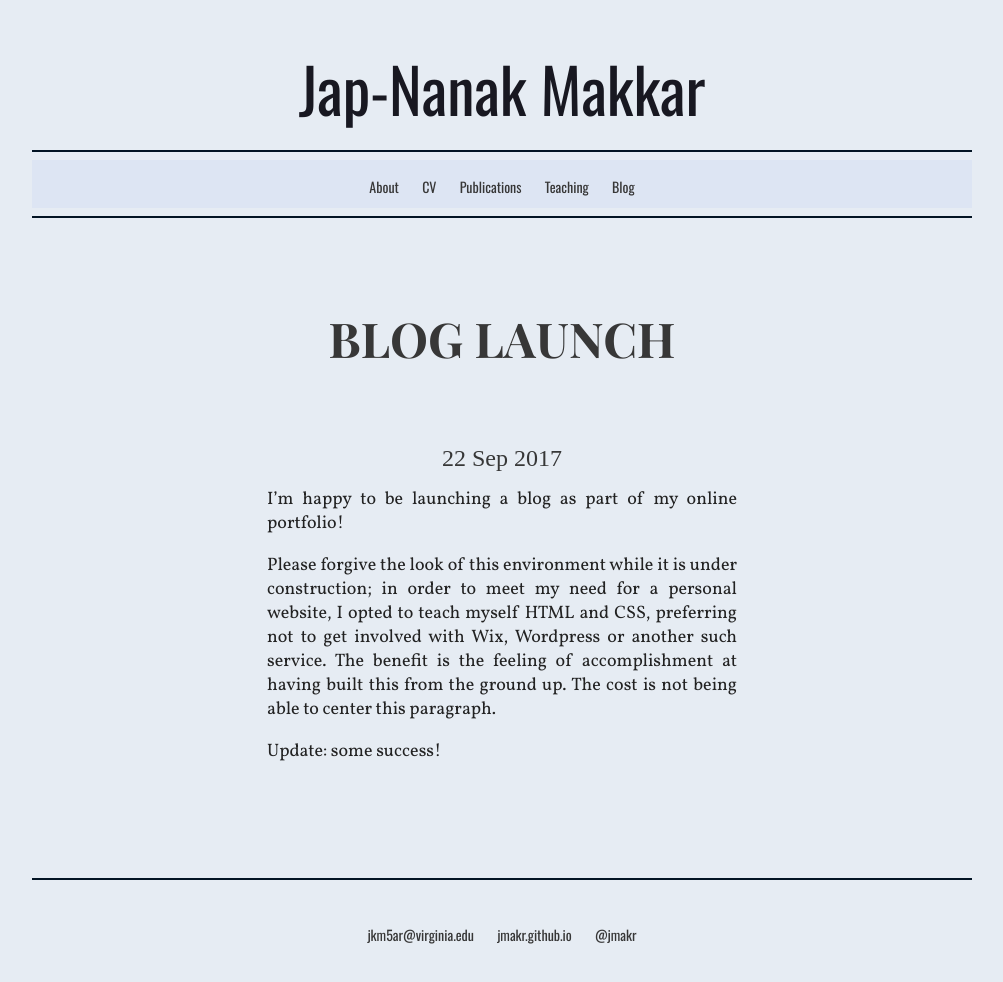
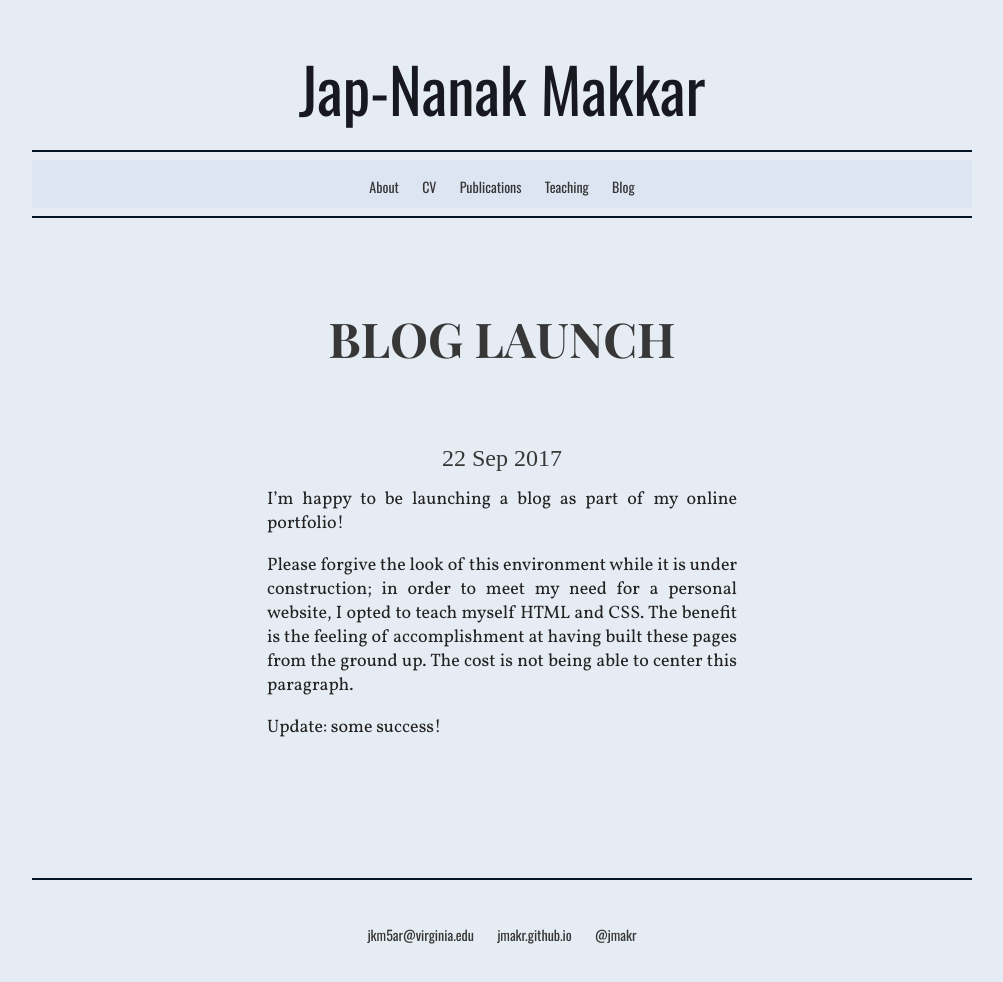
Before and after one commit to jmakr/jmakr.github.io, a Jekyll site: the page built from _posts/2017-09-22-Blog-Launch.md, in a window 1280 px wide. Shown: the whole page, without its empty margins (138-1141 px from the left). Built offline with Jekyll 4.4.1, drawn with Linux system fonts in a browser that asks for light colours; some web fonts are replaced.

Commit message:
Update 2017-09-22-Blog-Launch.md

```diff
--- a/_posts/2017-09-22-Blog-Launch.md
+++ b/_posts/2017-09-22-Blog-Launch.md
@@ -6,6 +6,6 @@ date: 2017-09-22
 
 I'm happy to be launching a blog as part of my online portfolio!
 
-Please forgive the look of this environment while it is under construction; in order to meet my need for a personal website, I opted to teach myself HTML and CSS, preferring not to get involved with Wix, Wordpress or another such service. The benefit is the feeling of accomplishment at having built this from the ground up. The cost is not being able to center this paragraph.
+Please forgive the look of this environment while it is under construction; in order to meet my need for a personal website, I opted to teach myself HTML and CSS. The benefit is the feeling of accomplishment at having built these pages from the ground up. The cost is not being able to center this paragraph.
 
 Update: some success!
```
